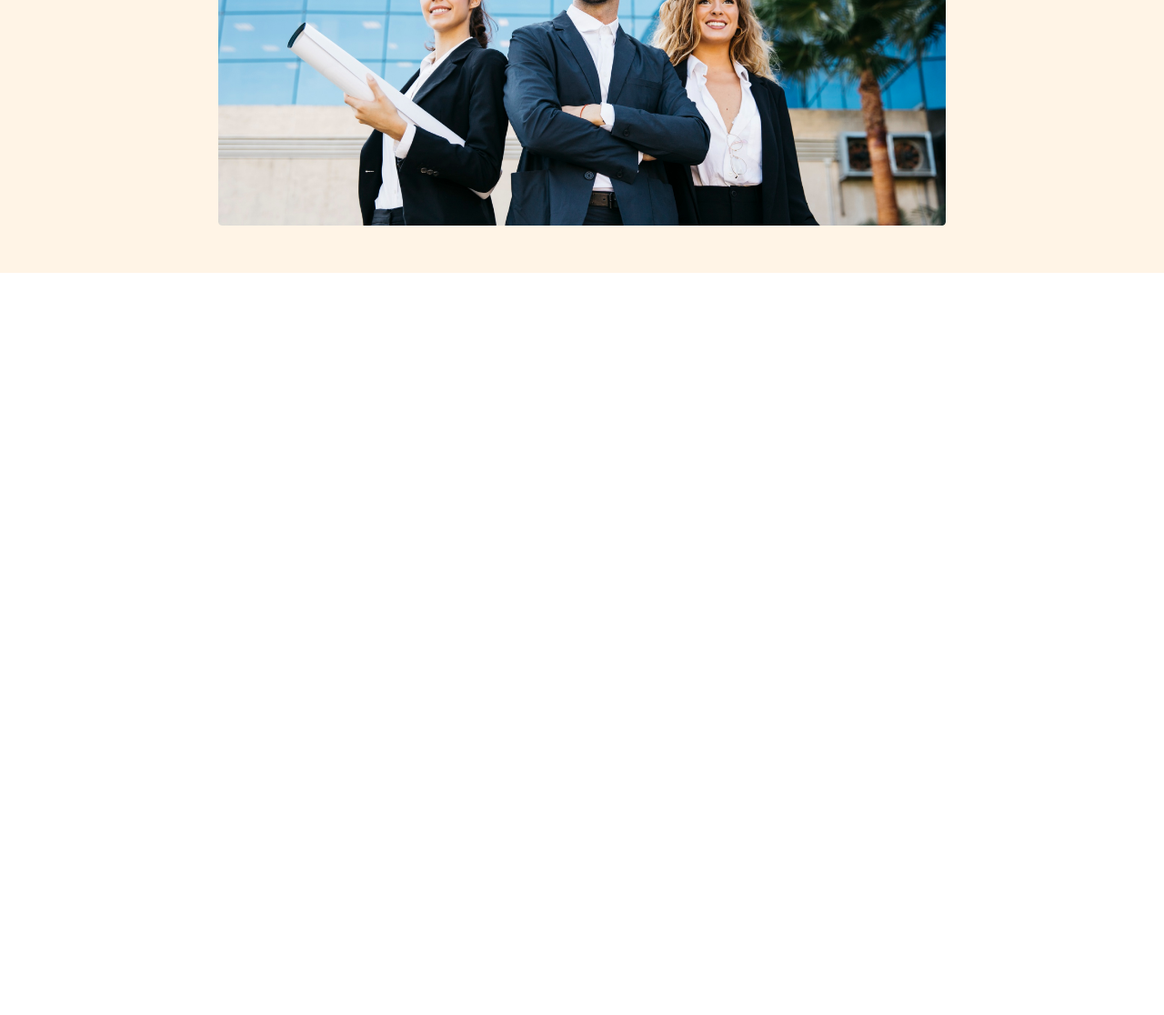
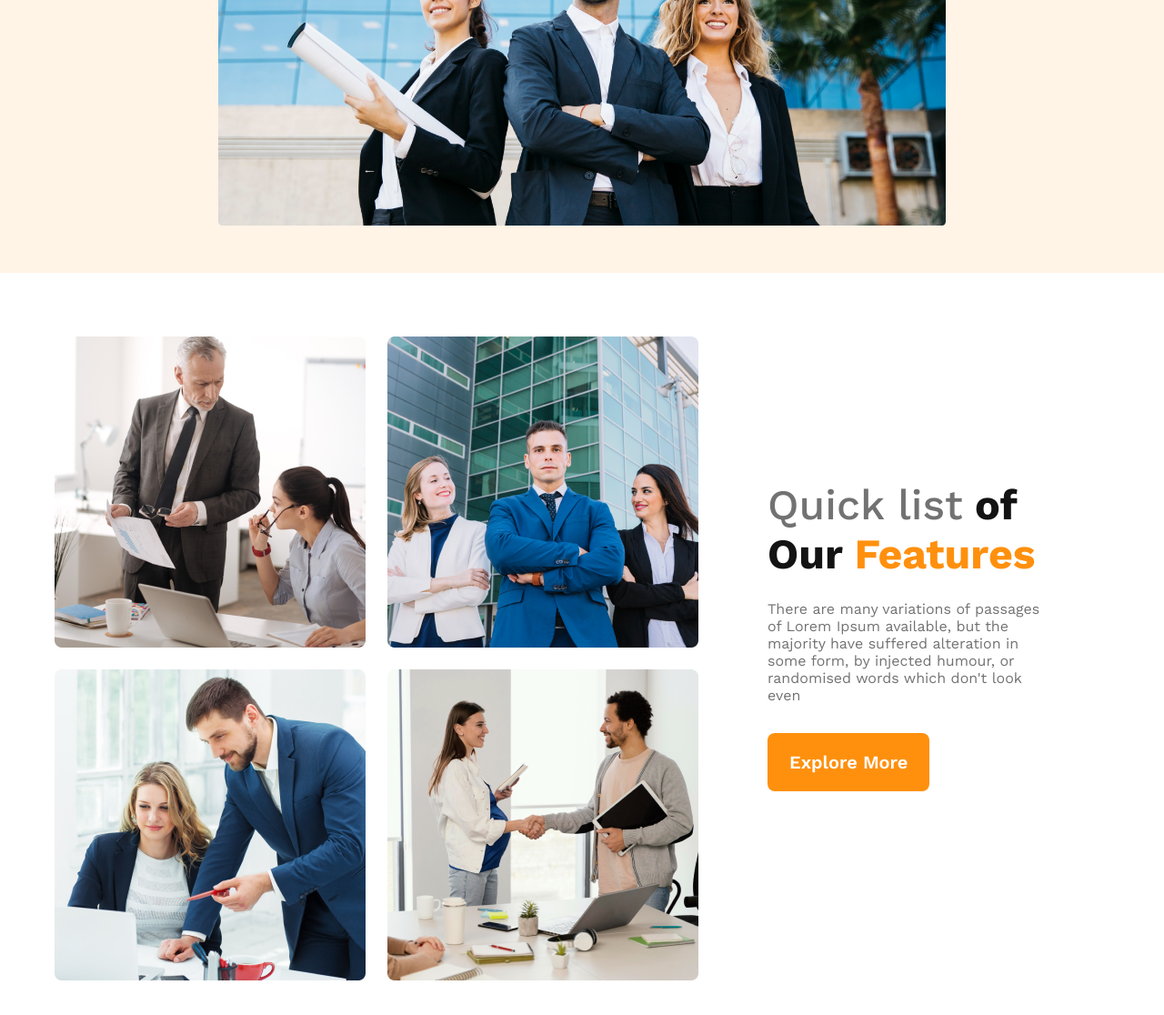
Before and after one commit to mramitkb/G3-Architects-Website, a plain HTML site: page index.html in a window 1280 px wide. Shown: the part 718-1834 px from the top of the page at 91% size. Before the commit the page ends 1018 px from the top, so only its background shows below. Drawn offline with nearby package versions, Linux system fonts and the light colour scheme.

Commit message:
Teams Container completed

```diff
--- a/index.html
+++ b/index.html
@@ -26,8 +26,22 @@
             <img class="banner-img" src="./images/banner.png" alt="">
         </div>
     </header>
+    <!-- header end -->
     <main>
-
+        <!-- teams section -->
+        <section class="teams-container">
+            <div class="teams-img">
+                <img src="./images/team1.png" alt="">
+                <img src="./images/team2.png" alt="">
+                <img src="./images/team3.png" alt="">
+                <img src="./images/team4.png" alt="">
+            </div>
+            <div class="teams-content">
+                <h2 class="teams-title"><span class="grey">Quick list</span><span class="bld"> of Our</span><span class="orange"> Features</span></h2>
+                <p class="teams-description">There are many variations of passages of Lorem Ipsum available, but the majority have suffered alteration in some form, by injected humour, or randomised words which don't look even</p>
+                <button class="common-button">Explore More</button>
+            </div>
+        </section>
     </main>
     <footer>
 
--- a/styles/style.css
+++ b/styles/style.css
@@ -72,6 +72,52 @@ nav li a{
 .banner-img{
     width: 100%;
 }
+/* main styles */
+main{
+    margin: 70px auto;
+    max-width: 1440px;
+}
+.teams-container{
+    display: flex;
+    align-items: center;
+    margin-left: 60px;
+    margin-right: 60px;
+}
+.teams-img{
+    display: grid;
+    grid-template-columns: repeat(2, 1fr);
+    gap: 24px;
+}
+.teams-content{
+    padding-left: 76px;
+    padding-right: 76px;
+}
+.teams-title{
+    margin-bottom: 24px;
+}
+.grey{
+    color: #727272;
+    font-size: 2.9rem;
+    font-weight: 500;
+}
+.bld{
+    color: #131313;
+    font-size: 2.9rem;
+    font-weight: 700;
+}
+.orange{
+    color: #FF900E;
+    font-size: 2.9rem;
+    font-weight: 700;
+}
+.teams-description{
+    color: #727272;
+    margin-bottom: 32px;
+}
+
+
+
+
 
 /* Responsive Media Queries */
 /* for mobile devices */
@@ -83,6 +129,19 @@ nav li a{
         gap: 20px;
         flex-direction: column;
     }
+    .teams-container{
+        flex-direction: column;
+    }
+    .teams-img{
+        grid-template-columns: 1fr;
+    }
+    .teams-title{
+        margin-top: 20px;
+    }
+    .teams-content{
+        padding-left: 30px;
+        padding-right: 30px;
+    }
 }
 @media screen and (min-width: 576px) and (max-width: 992px) {
     header{
@@ -92,4 +151,14 @@ nav li a{
         gap: 30px;
         flex-direction: column;
     }
+    .teams-container{
+        flex-direction: column;
+    }
+    .teams-img{
+        padding-left: 20px;
+        padding-right: 20px;
+    }
+    .teams-title{
+        margin-top: 20px;
+    }
 }
```
